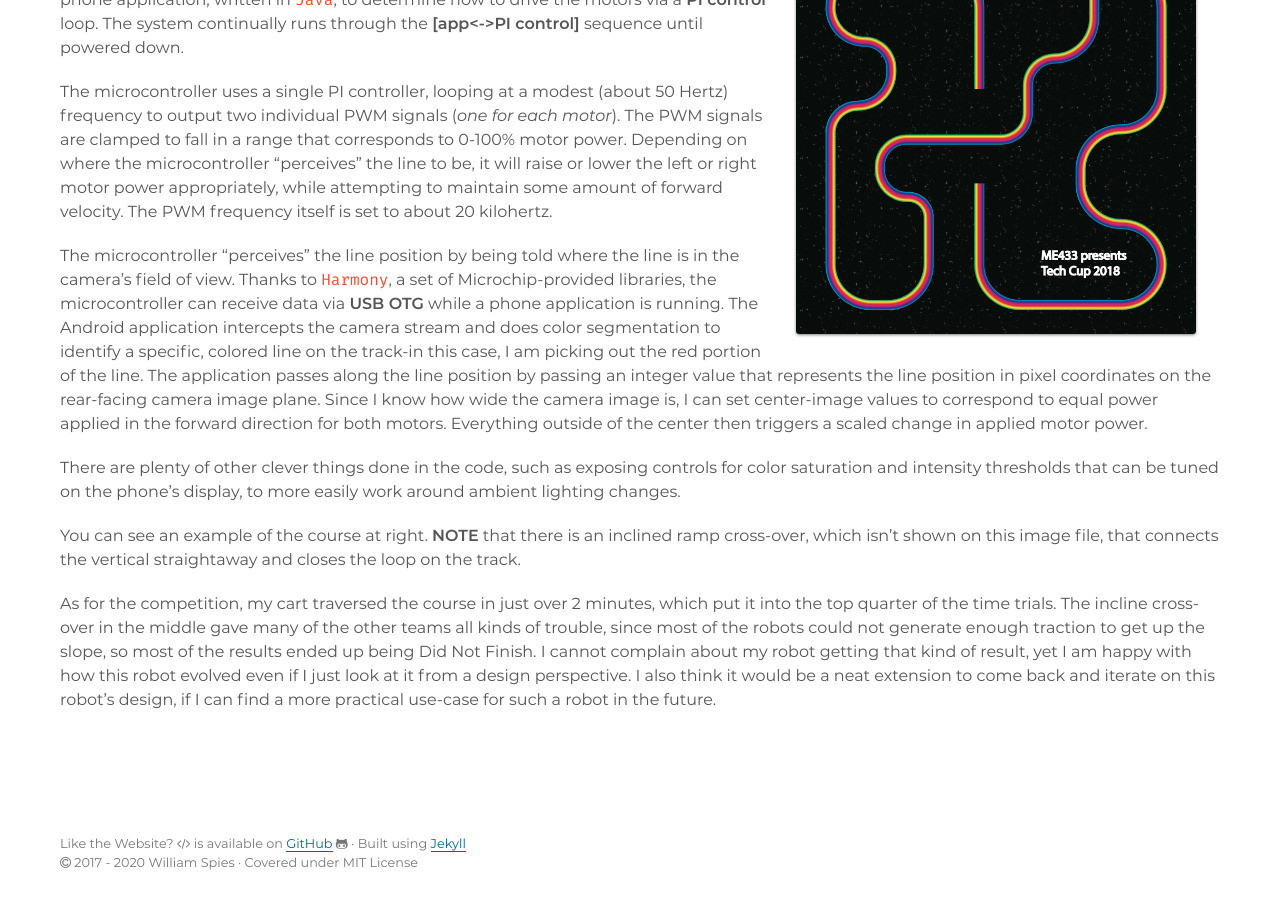
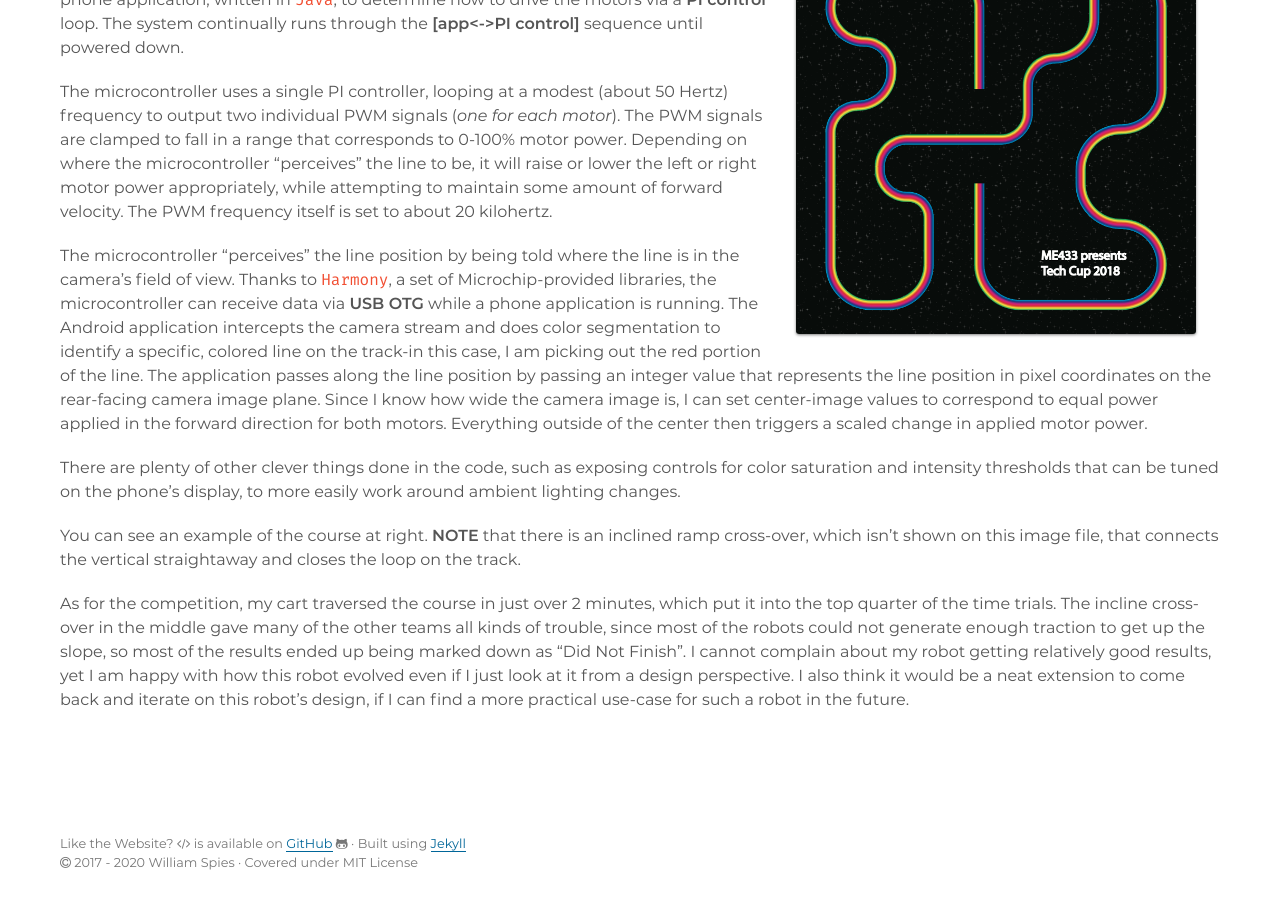
Before and after one commit to spieswl/spieswl.github.io, a Jekyll site: the page built from _projects/2018-06-14-building-a-robot-from-scratch.md, in a window 1280 px wide and 900 px high, scrolled down 4291 px. Built offline with Jekyll 4.4.1, drawn with Linux system fonts in a browser that asks for light colours.

Commit message:
* Quick grammar touchups

```diff
--- a/_projects/2018-06-14-building-a-robot-from-scratch.md
+++ b/_projects/2018-06-14-building-a-robot-from-scratch.md
@@ -120,4 +120,4 @@ There are plenty of other clever things done in the code, such as exposing contr
 
 You can see an example of the course at right. **NOTE** that there is an inclined ramp cross-over, which isn't shown on this image file, that connects the vertical straightaway and closes the loop on the track.
 
-As for the competition, my cart traversed the course in just over 2 minutes, which put it into the top quarter of the time trials. The incline cross-over in the middle gave many of the other teams all kinds of trouble, since most of the robots could not generate enough traction to get up the slope, so most of the results ended up being Did Not Finish. I cannot complain about my robot getting that kind of result, yet I am happy with how this robot evolved even if I just look at it from a design perspective. I also think it would be a neat extension to come back and iterate on this robot's design, if I can find a more practical use-case for such a robot in the future.
+As for the competition, my cart traversed the course in just over 2 minutes, which put it into the top quarter of the time trials. The incline cross-over in the middle gave many of the other teams all kinds of trouble, since most of the robots could not generate enough traction to get up the slope, so most of the results ended up being marked down as "Did Not Finish". I cannot complain about my robot getting relatively good results, yet I am happy with how this robot evolved even if I just look at it from a design perspective. I also think it would be a neat extension to come back and iterate on this robot's design, if I can find a more practical use-case for such a robot in the future.
```
